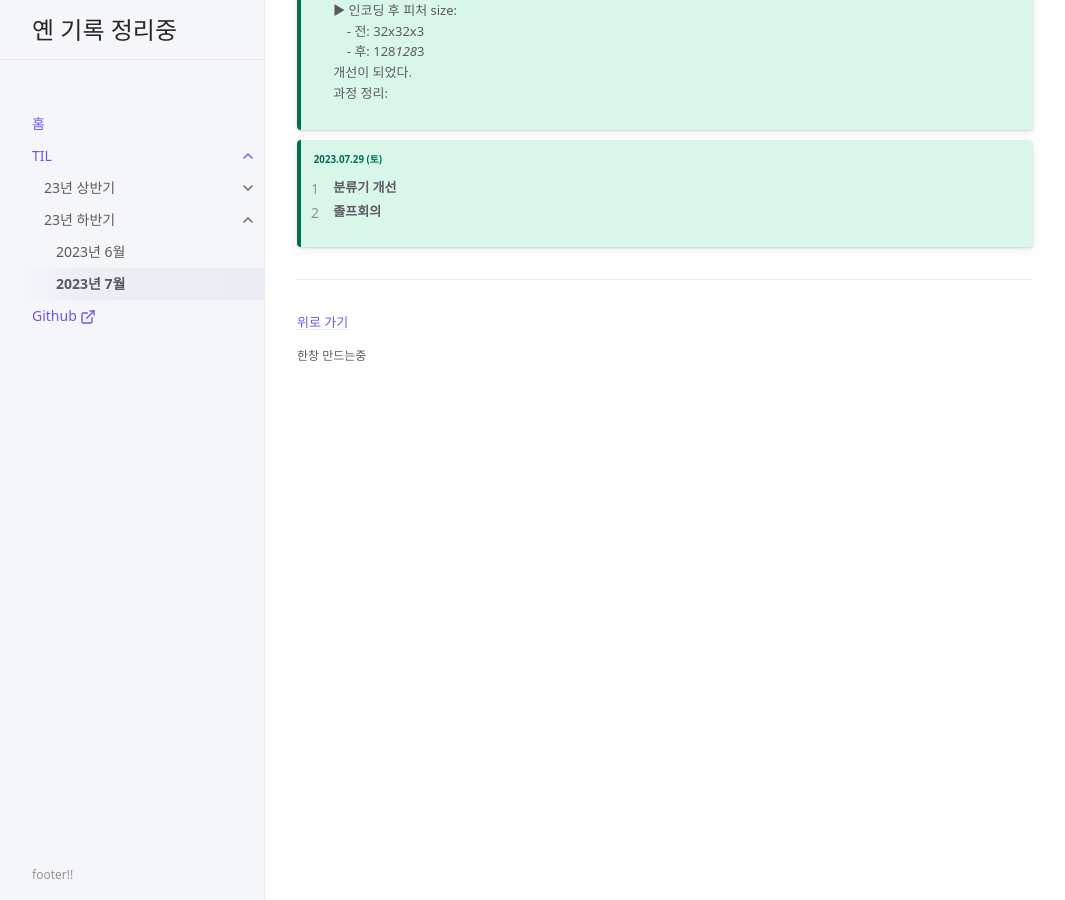
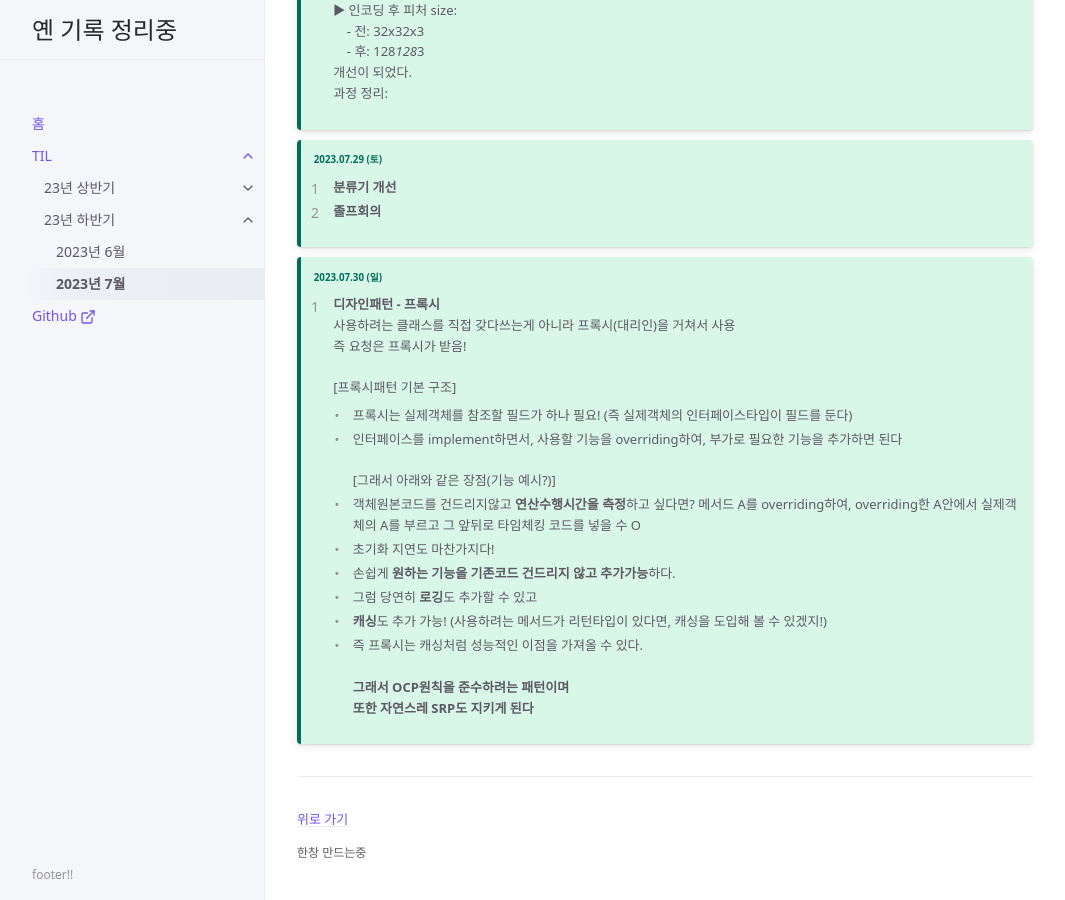
Before and after one commit to yyeennyy/yyeennyy.github.io, a Jekyll site: the page built from docs/TIL/23년 하반기/month07.md, in a window 1280 px wide and 900 px high, scrolled down 2466 px. Shown: the whole window, without its empty margins (107-1172 px from the left). Built offline with Jekyll 4.4.1, drawn with Linux system fonts in a browser that asks for light colours.

Commit message:
TIL 0730

```diff
--- a/docs/TIL/23년 하반기/month07.md
+++ b/docs/TIL/23년 하반기/month07.md
@@ -136,3 +136,27 @@ nav_order: 2
 >
 > 1. **분류기 개선**<br>
 > 2. **졸프회의**<br>
+
+
+{: .new-title }
+> 2023.07.30 (일)
+>
+> 1. **디자인패턴 - 프록시**<br>
+> 사용하려는 클래스를 직접 갖다쓰는게 아니라 프록시(대리인)을 거쳐서 사용<br>
+> 즉 요청은 프록시가 받음! <br>
+> <br>
+> [프록시패턴 기본 구조]<br>
+> - 프록시는 실제객체를 참조할 필드가 하나 필요! (즉 실제객체의 인터페이스타입이 필드를 둔다)<br>
+> - 인터페이스를 implement하면서, 사용할 기능을 overriding하여, 부가로 필요한 기능을 추가하면 된다<br><br>
+> [그래서 아래와 같은 장점(기능 예시?)]
+> - 객체원본코드를 건드리지않고 **연산수행시간을 측정**하고 싶다면? 메서드 A를 overriding하여, overriding한 A안에서 실제객체의 A를 부르고 그 앞뒤로 타임체킹 코드를 넣을 수 O<br>
+> - 초기화 지연도 마찬가지다!<br>
+> - 손쉽게 **원하는 기능을 기존코드 건드리지 않고 추가가능**하다.<br>
+> - 그럼 당연히 **로깅**도 추가할 수 있고<br>
+> - **캐싱**도 추가 가능! (사용하려는 메서드가 리턴타입이 있다면, 캐싱을 도입해 볼 수 있겠지!)<br>
+> - 즉 프록시는 캐싱처럼 성능적인 이점을 가져올 수 있다. <br>
+><br>
+> **그래서 OCP원칙을 준수하려는 패턴이며<br>
+> 또한 자연스레 SRP도 지키게 된다<br>**
+>
+>
```
